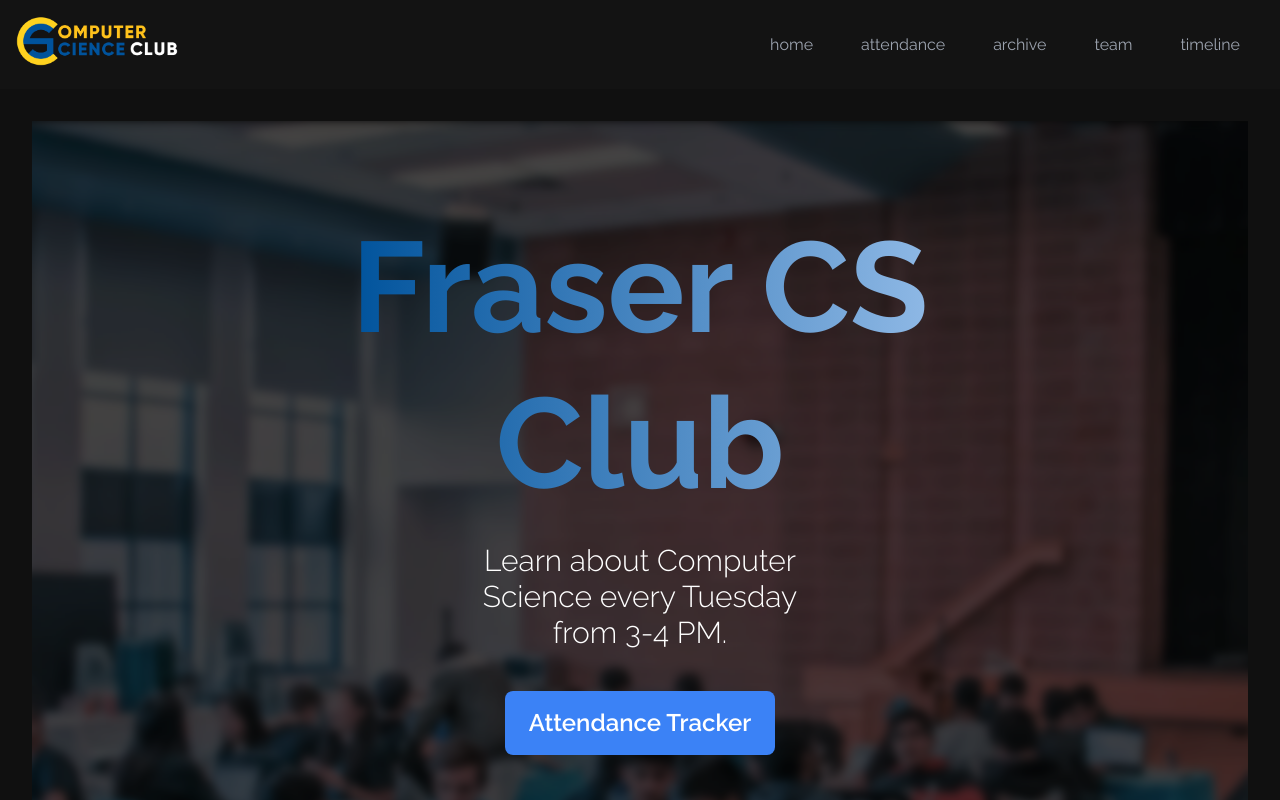
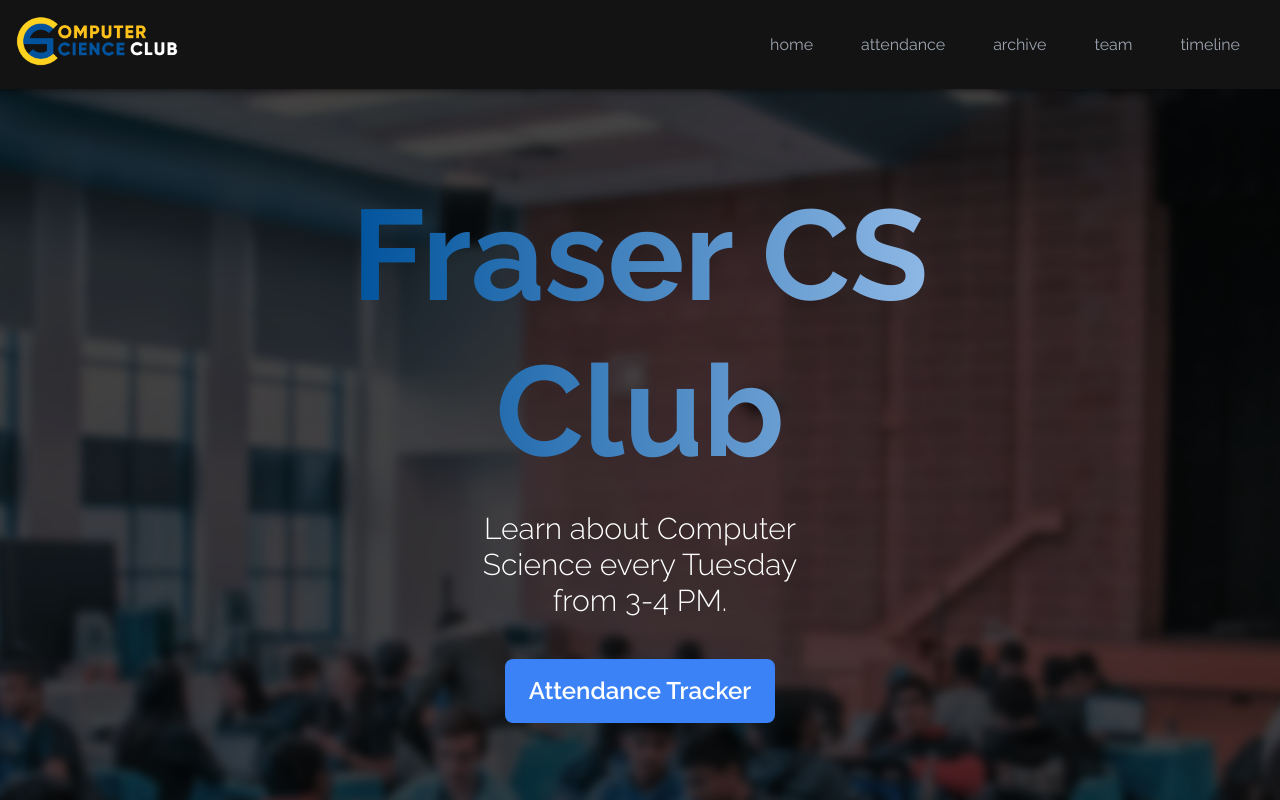
Before and after one commit to AritroSaha10/csclub-website, a Next.js app: page / in a window 1280 px wide. Shown: the top 800 px of the page. Built offline with nearby package versions, Linux system fonts and the light colour scheme.

Commit message:
fix: switch to popup signin, better padding

```diff
--- a/pages/attn/[slug].tsx
+++ b/pages/attn/[slug].tsx
@@ -71,7 +71,7 @@ const AttendancePage: NextPage<PageProps> = ({ timestamp, signInAllowed, attnId
                 "hd": "pdsb.net" // Only allow users part of pdsb.net organization
             })
 
-            return signInWithRedirect(auth, authProvider)
+            return signInWithPopup(auth, authProvider)
         })
     }
 
--- a/pages/index.tsx
+++ b/pages/index.tsx
@@ -5,7 +5,7 @@ import Hero from 'components/Home/Hero'
 
 const Home: NextPage = () => {
   return (
-    <div className="flex flex-col items-center justify-center p-8 min-h-[80vh]" key="index-page">
+    <div className="flex flex-col items-center justify-center min-h-[80vh]" key="index-page">
       <TitleHead name="Home" />
 
       <Hero />
```
